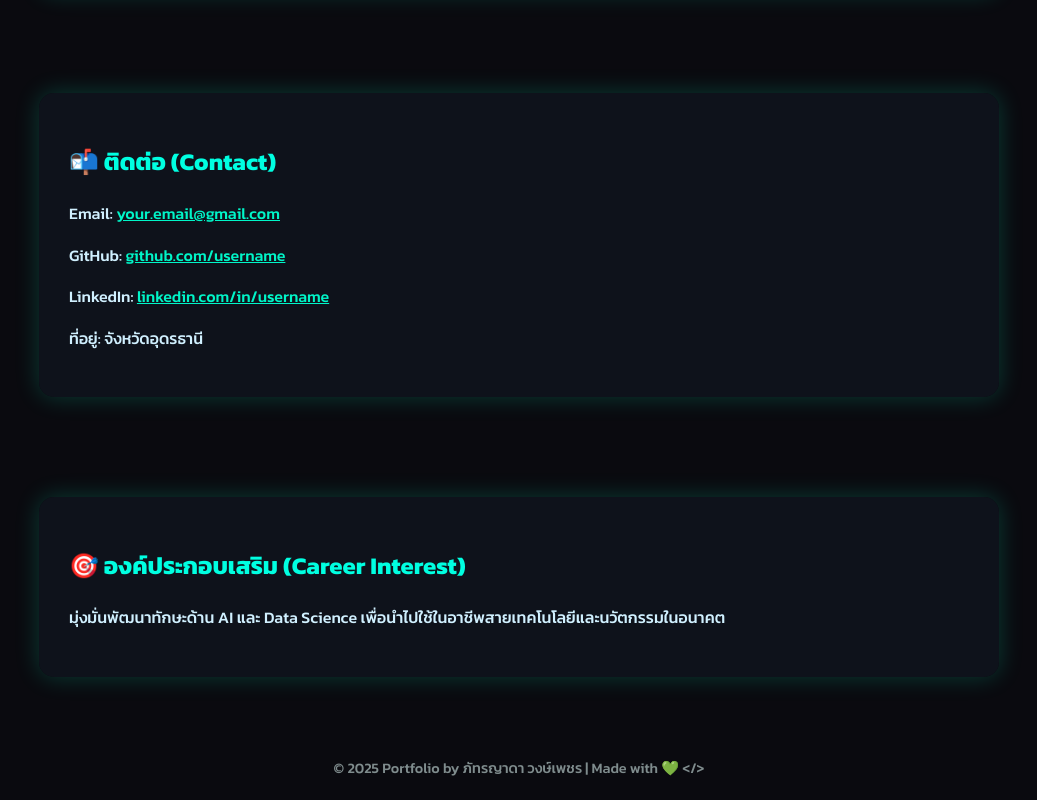
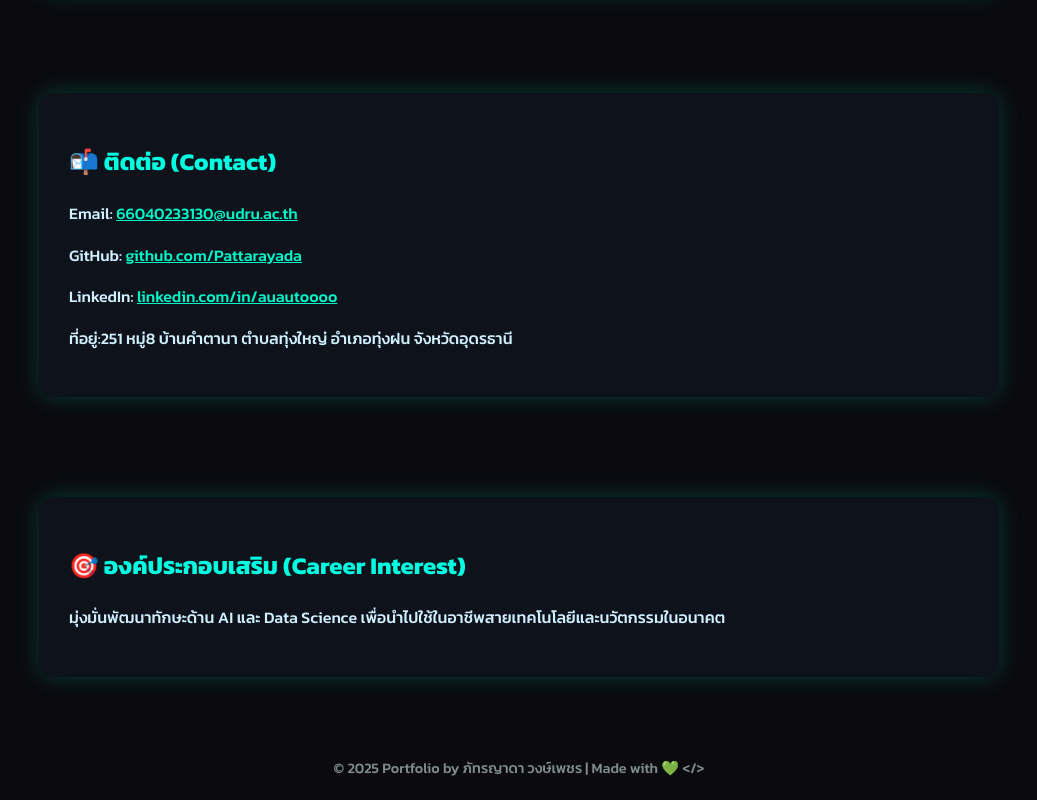
Before and after one commit to Pattarayada/Pattarayada.github.io, a plain HTML site: page index.html in a window 1280 px wide. Shown: the part 1946-2746 px from the top of the page, without its empty margins (121-1158 px from the left). Drawn offline with Linux system fonts and the light colour scheme.

Commit message:
Update index.html

```diff
--- a/index.html
+++ b/index.html
@@ -147,10 +147,10 @@
 
   <section id="contact">
     <h2>📬 ติดต่อ (Contact)</h2>
-    <p>Email: <a class="link" href="mailto:your.email@gmail.com">your.email@gmail.com</a></p>
-    <p>GitHub: <a class="link" href="https://github.com/username" target="_blank">github.com/username</a></p>
-    <p>LinkedIn: <a class="link" href="https://linkedin.com/in/username" target="_blank">linkedin.com/in/username</a></p>
-    <p>ที่อยู่: จังหวัดอุดรธานี</p>
+    <p>Email: <a class="link" href="66040233130@udru.ac.th">66040233130@udru.ac.th</a></p>
+    <p>GitHub: <a class="link" href="https://github.com/Pattarayada" target="_blank">github.com/Pattarayada</a></p>
+    <p>LinkedIn: <a class="link" href="https://linkedin.com/in/auautoooo" target="_blank">linkedin.com/in/auautoooo</a></p>
+    <p>ที่อยู่:251 หมู่8 บ้านคำตานา ตำบลทุ่งใหญ่ อำเภอทุ่งฝน จังหวัดอุดรธานี</p>
   </section>
 
   <section id="career">
```
